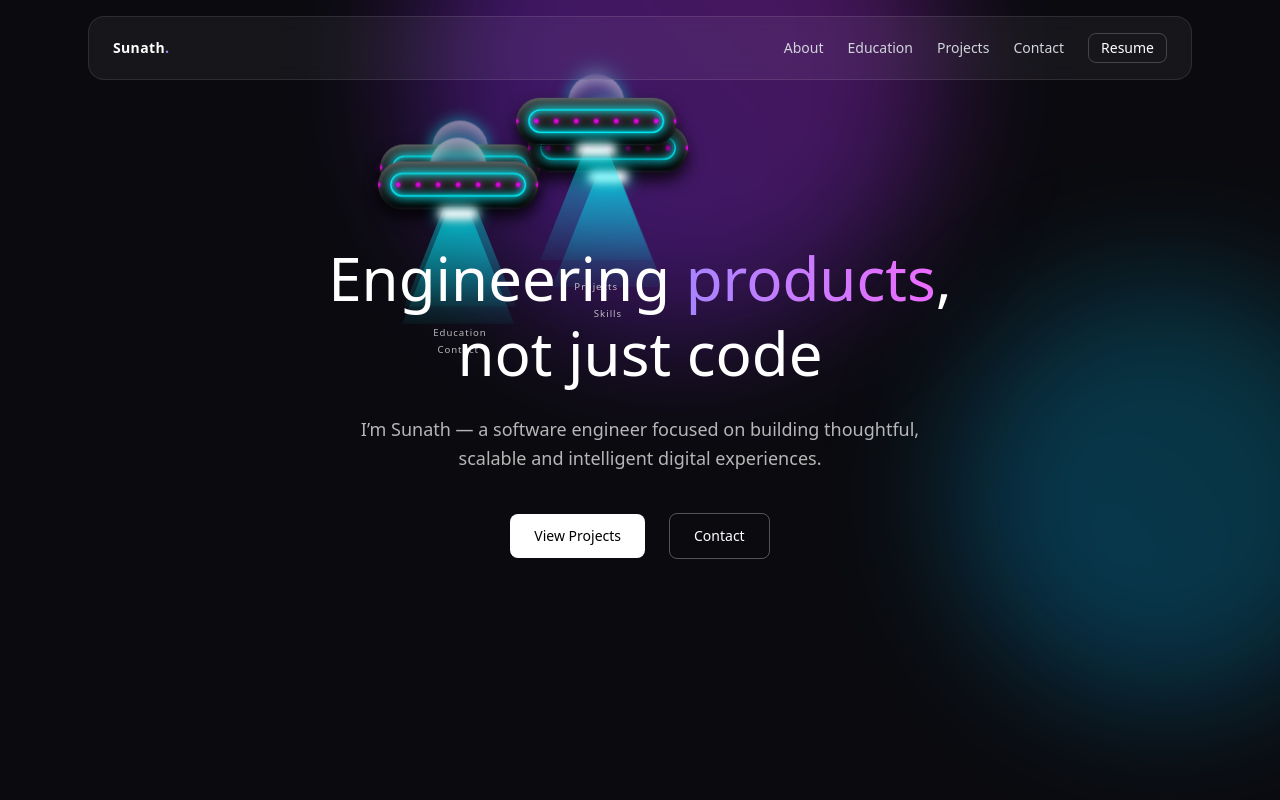
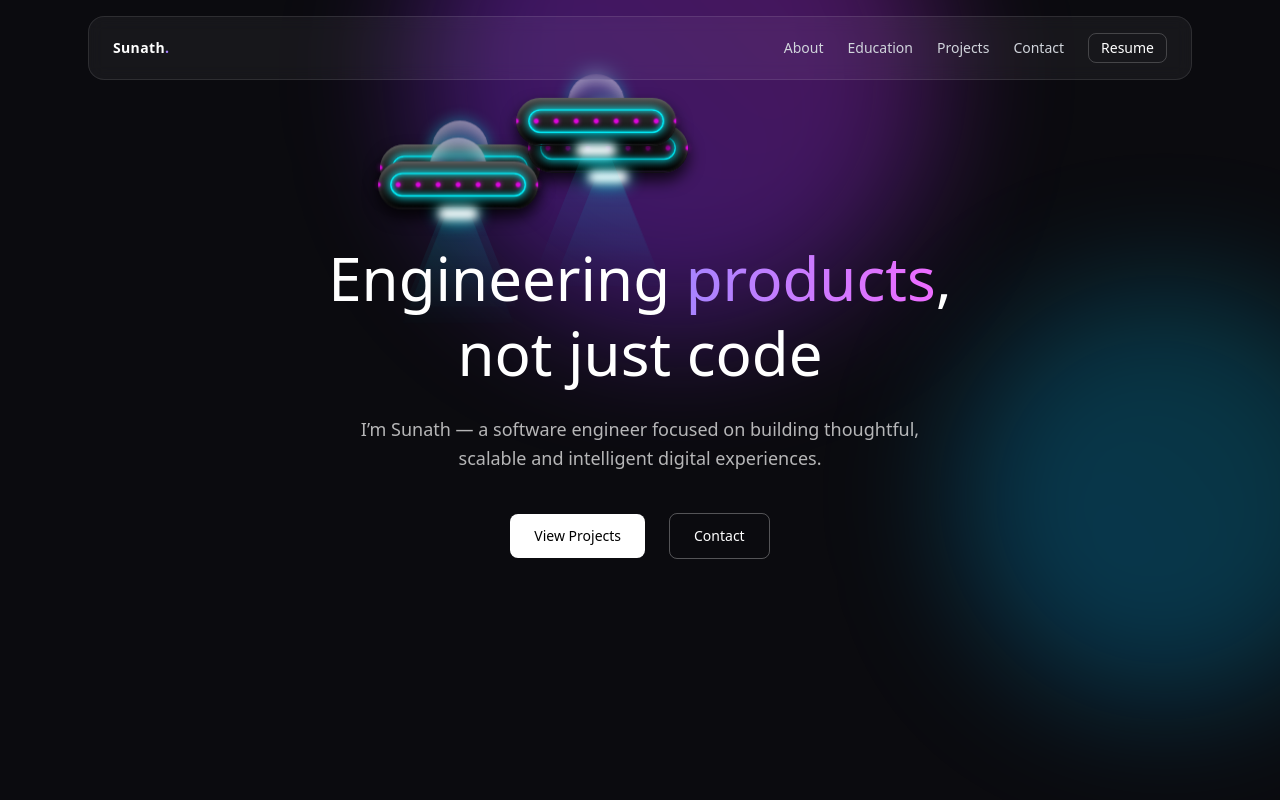
Before and after one commit to sunath2711/portfolioProject, a Next.js app: page / in a window 1280 px wide. Shown: the top 800 px of the page. Built offline with nearby package versions, Linux system fonts and the light colour scheme.

Commit message:
Milestone 1 : Great ufo animation and design

```diff
--- a/components/UfoItem.tsx
+++ b/components/UfoItem.tsx
@@ -11,10 +11,13 @@ export default function UFOItem({ label, onClick }: UFOItemProps) {
   return (
     <motion.button
       onClick={onClick}
-      whileHover={{ scale: 1.04 }}
-      className="relative flex flex-col items-center focus:outline-none"
-      style={{ transform: "scale(0.8)" }} // 🔹 20% size reduction
+      initial={{ scale: 0.8 }}
+      animate={{ scale: 0.8 }}
+      whileHover={{ scale: 0.86 }} // 🔹 subtle highlight only
+      transition={{ type: "spring", stiffness: 300, damping: 20 }}
+      className="group relative flex flex-col items-center focus:outline-none"
     >
+      {/* UFO WRAPPER */}
       <div className="relative flex h-[250px] w-[200px] flex-col items-center">
         {/* Glass Dome */}
         <div
@@ -23,14 +26,14 @@ export default function UFOItem({ label, onClick }: UFOItemProps) {
             background: "rgba(135,206,250,0.2)",
             backdropFilter: "blur(5px)",
             boxShadow:
-              "inset 0 10px 15px rgba(255,255,255,0.4), 0 0 20px rgba(0,255,255,0.5)",
+              "inset 0 10px 15px rgba(255,255,255,0.4), 0 0 20px rgba(0,255,255,0.4)",
             marginBottom: "-15px",
           }}
         />
 
         {/* Saucer Body */}
         <div
-          className="relative z-30 h-[60px] w-[200px] rounded-full"
+          className="relative z-30 h-[60px] w-[200px] rounded-full transition-all duration-300"
           style={{
             background: "linear-gradient(to bottom, #444, #222, #000)",
             boxShadow:
@@ -38,15 +41,17 @@ export default function UFOItem({ label, onClick }: UFOItemProps) {
             borderBottom: "2px solid #111",
           }}
         >
+          {/* Neon Ring */}
           <div
-            className="absolute left-1/2 top-1/2 h-[30px] w-[170px] -translate-x-1/2 -translate-y-1/2 rounded-full"
+            className="absolute left-1/2 top-1/2 h-[30px] w-[170px] -translate-x-1/2 -translate-y-1/2 rounded-full transition-all duration-300 group-hover:opacity-100"
             style={{
               border: "2px solid #00f3ff",
               boxShadow:
-                "0 0 15px #00f3ff, inset 0 0 10px #00f3ff",
+                "0 0 12px #00f3ff, inset 0 0 8px #00f3ff",
             }}
           />
 
+          {/* Windows */}
           <div
             className="absolute inset-0 rounded-full"
             style={{
@@ -59,17 +64,19 @@ export default function UFOItem({ label, onClick }: UFOItemProps) {
           />
         </div>
 
+        {/* Bottom Glow */}
         <div
-          className="z-40 mt-[-2px] h-[15px] w-[50px] rounded-full"
+          className="z-40 mt-[-2px] h-[15px] w-[50px] rounded-full transition-all duration-300 group-hover:shadow-[0_0_35px_#00f3ff]"
           style={{
             background: "#fff",
             filter: "blur(5px)",
-            boxShadow: "0 0 20px #00f3ff",
+            boxShadow: "0 0 18px #00f3ff",
           }}
         />
 
+        {/* Tractor Beam */}
         <div
-          className="pointer-events-none mt-[-10px] h-[140px] w-[140px]"
+          className="pointer-events-none mt-[-10px] h-[140px] w-[140px] opacity-20 transition-all duration-300 group-hover:opacity-60"
           style={{
             background:
               "linear-gradient(to bottom, rgba(0,243,255,0.5), rgba(0,243,255,0.05))",
@@ -79,16 +86,27 @@ export default function UFOItem({ label, onClick }: UFOItemProps) {
         />
       </div>
 
-      <span className="mt-2 text-xs tracking-widest text-white/70">
-        {label}
-      </span>
+      {/* LABEL (hover only) */}
+      <motion.span
+        initial={{ opacity: 0, y: -4 }}
+        whileHover={{ opacity: 1, y: 0 }}
+        transition={{ duration: 0.2 }}
+        className="pointer-events-none mt-2 text-xs tracking-[0.35em] text-cyan-300"
+        style={{
+          fontFamily:
+            "'Orbitron', 'Rajdhani', 'Space Grotesk', sans-serif",
+        }}
+      >
+        {label.toUpperCase()}
+      </motion.span>
 
+      {/* Keyframes */}
       <style jsx>{`
         @keyframes ufoPulse {
           0%,
           100% {
             opacity: 1;
-            filter: drop-shadow(0 0 5px #ff00ff);
+            filter: drop-shadow(0 0 4px #ff00ff);
           }
           50% {
             opacity: 0.35;
```
